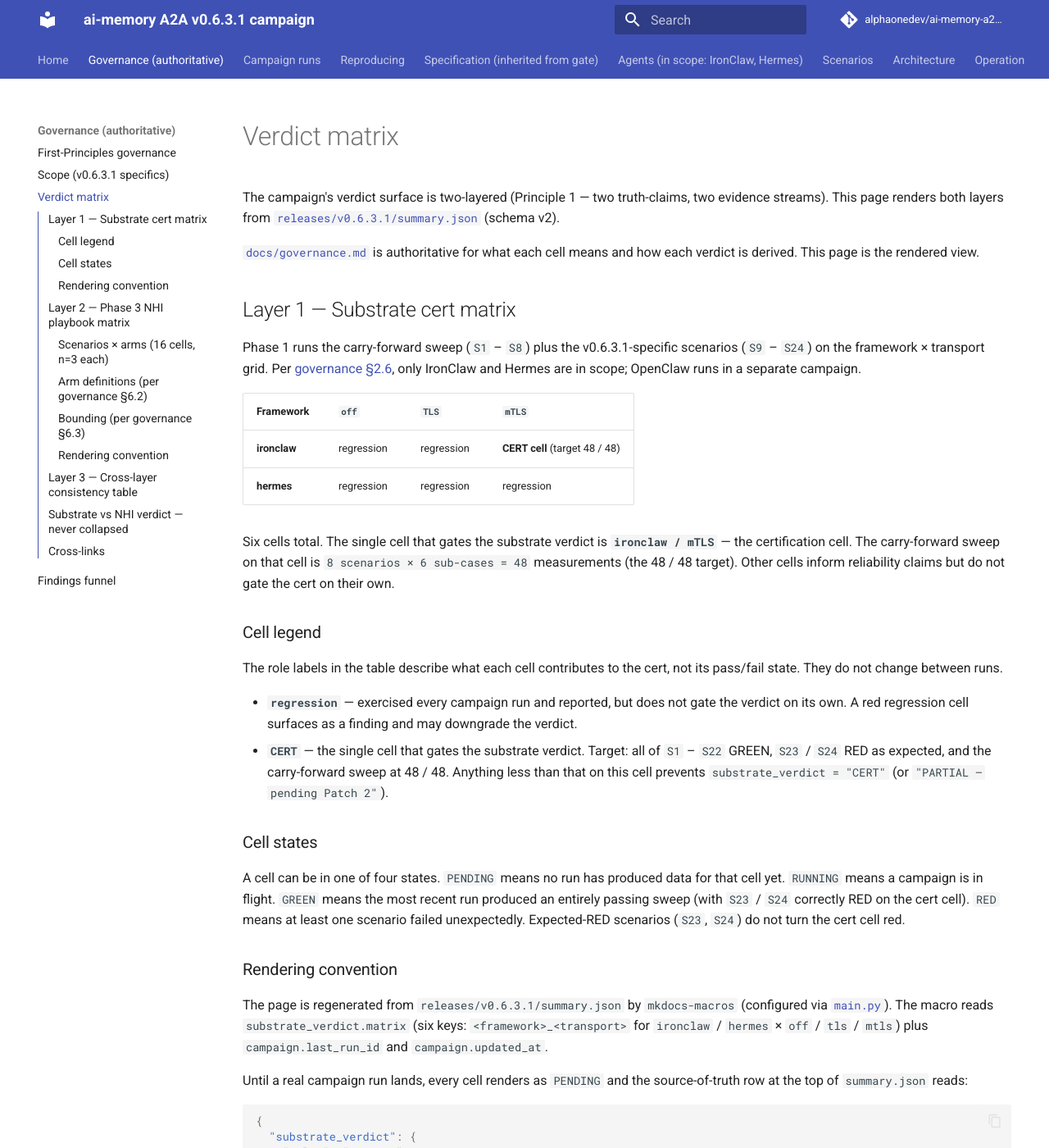
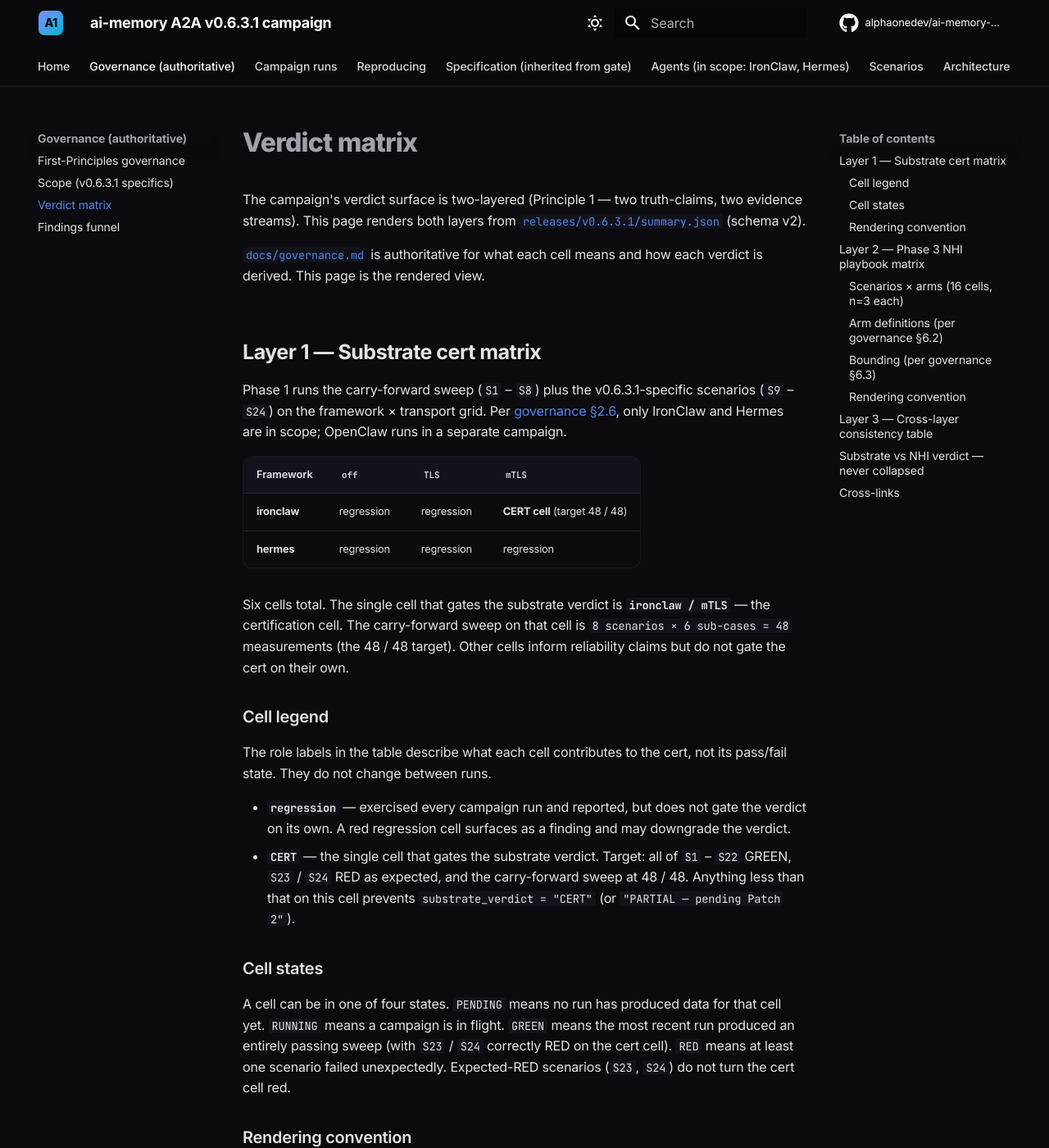
Before and after one commit to alphaonedev/ai-memory-a2a-v0.6.3.1, an MkDocs documentation site: the page built from docs/matrix.md, in a window 1280 px wide and 1400 px high. Shown: the whole window at 82% size. Built offline with MkDocs 1.6.1 and Material for MkDocs 9.7.7, drawn with Linux system fonts in a browser that asks for light colours; comment, search, counter and statistics services are not loaded; some of the changed text lies outside the part shown.

Commit message:
feat(pages): AlphaOne LLC theme overlay + dark-default + Inter typography
Aligns the campaign repo's GitHub Pages with the parent-org website
(alphaone-website). Pulls the design tokens directly from
alphaone-website/style.css and applies them as a Material overlay so
the rendered Pages site reads as a sibling of alpha-one.mobi rather
than as stock Material indigo.

Tokens (from alphaone-website):
  --primary    #6366f1 (indigo-500)
  --accent     #06b6d4 (cyan-500)
  --bg         #0a0a0f (near-black)
  --bg-card    #12121a
  --text       #e4e4e7
  Inter (300-800) for body, JetBrains Mono for code

Files:
  docs/stylesheets/alphaone.css  — 180-line overlay (palette, typography,
                                   header, buttons, code blocks, hero)
  docs/assets/a1-mark.svg        — A1 monogram favicon + nav logo
                                   (gradient bg matching the website)
  mkdocs.yml                     — slate=default-dark; logo + favicon
                                   wired; extra_css points at the overlay;
                                   nav.tabs.sticky + navigation.footer +
                                   tooltips for the polish; pymdownx
                                   feature pack expanded.

Local 'mkdocs build' passes (warnings only on inherited gate docs whose
relative links predate this refactor — separate cleanup task).

Also flips the Pages source from build_type=legacy (branch=main, path=
/docs) to build_type=workflow so pages.yml's mkdocs build is what
actually serves https://alphaonedev.github.io/ai-memory-a2a-v0.6.3.1/.
The legacy mode was the root cause of the /runs/ 404 the user reported
(legacy renders docs/ flat as Jekyll; runs/ wasn't in docs/).

Co-Authored-By: Claude Opus 4.7 (1M context) <noreply@anthropic.com>

```diff
--- /dev/null
+++ b/docs/stylesheets/alphaone.css
@@ -0,0 +1,234 @@
+/* AlphaOne LLC theme overlay for mkdocs-material.
+ * Pulled from alphaone-website's design system. Goal: parent-org
+ * visual continuity (dark surface, indigo→cyan gradient accent,
+ * Inter typography) without breaking Material's interaction model.
+ */
+
+@import url("https://fonts.googleapis.com/css2?family=Inter:wght@300;400;500;600;700;800&family=JetBrains+Mono:wght@400;500;600&display=swap");
+
+:root {
+  --a1-primary:        #6366f1;
+  --a1-primary-light:  #818cf8;
+  --a1-primary-dark:   #4f46e5;
+  --a1-accent:         #06b6d4;
+  --a1-bg:             #0a0a0f;
+  --a1-bg-card:        #12121a;
+  --a1-surface:        #16161f;
+  --a1-border:         rgba(255, 255, 255, 0.06);
+  --a1-border-hover:   rgba(255, 255, 255, 0.12);
+  --a1-text:           #e4e4e7;
+  --a1-text-muted:     #a1a1aa;
+  --a1-text-dim:       #71717a;
+  --a1-radius:         12px;
+  --a1-radius-lg:      20px;
+}
+
+/* ---- Palette overrides (slate=default-dark) -------------------------- */
+
+[data-md-color-scheme="slate"] {
+  --md-default-bg-color:        var(--a1-bg);
+  --md-default-bg-color--light: var(--a1-bg-card);
+  --md-default-bg-color--lighter: var(--a1-surface);
+  --md-default-fg-color:        var(--a1-text);
+  --md-default-fg-color--light: var(--a1-text-muted);
+  --md-default-fg-color--lighter: var(--a1-text-dim);
+  --md-primary-fg-color:        var(--a1-primary);
+  --md-primary-fg-color--light: var(--a1-primary-light);
+  --md-primary-fg-color--dark:  var(--a1-primary-dark);
+  --md-accent-fg-color:         var(--a1-accent);
+  --md-typeset-a-color:         var(--a1-primary-light);
+  --md-code-bg-color:           var(--a1-bg-card);
+  --md-code-fg-color:           var(--a1-text);
+}
+
+/* Light mode follows Material defaults but pins the accent to AlphaOne's
+   so the gradient text + brand chips read consistently. */
+[data-md-color-scheme="default"] {
+  --md-primary-fg-color:        var(--a1-primary);
+  --md-accent-fg-color:         var(--a1-accent);
+}
+
+/* ---- Typography ----------------------------------------------------- */
+
+body, .md-typeset {
+  font-family: "Inter", -apple-system, BlinkMacSystemFont, "Segoe UI", system-ui, sans-serif;
+  font-feature-settings: "ss01", "cv11";
+  letter-spacing: -0.01em;
+}
+
+.md-typeset code, .md-typeset pre, .md-typeset kbd {
+  font-family: "JetBrains Mono", ui-monospace, "SF Mono", Menlo, Consolas, monospace;
+}
+
+/* AlphaOne uses heavier, tighter headings */
+.md-typeset h1 {
+  font-weight: 800;
+  letter-spacing: -0.025em;
+  line-height: 1.1;
+}
+.md-typeset h2 {
+  font-weight: 700;
+  letter-spacing: -0.02em;
+  margin-top: 2.5em;
+}
+.md-typeset h3 { font-weight: 600; letter-spacing: -0.015em; }
+
+/* ---- Hero gradient — applied to h1 first-of-type on landing pages --- */
+
+.md-typeset h1 .gradient-text,
+.md-content h1.gradient-text {
+  background: linear-gradient(135deg, var(--a1-primary-light), var(--a1-accent));
+  -webkit-background-clip: text;
+  background-clip: text;
+  color: transparent;
+}
+
+/* Auto-gradient: just the first highlighted span on landing pages.
+   Mark with `<span class="grad">…</span>` in markdown when desired. */
+.md-typeset .grad {
+  background: linear-gradient(135deg, var(--a1-primary-light), var(--a1-accent));
+  -webkit-background-clip: text;
+  background-clip: text;
+  color: transparent;
+  font-weight: 800;
+}
+
+/* ---- Header / nav ---------------------------------------------------- */
+
+.md-header {
+  background: rgba(10, 10, 15, 0.85);
+  backdrop-filter: saturate(180%) blur(14px);
+  -webkit-backdrop-filter: saturate(180%) blur(14px);
+  border-bottom: 1px solid var(--a1-border);
+  box-shadow: none;
+}
+
+.md-tabs {
+  background: transparent;
+  border-bottom: 1px solid var(--a1-border);
+}
+
+.md-tabs__link {
+  font-weight: 500;
+  opacity: 0.85;
+  letter-spacing: -0.005em;
+}
+.md-tabs__link--active,
+.md-tabs__link:hover {
+  opacity: 1;
+}
+
+.md-header__title {
+  font-weight: 700;
+  letter-spacing: -0.015em;
+}
+
+/* Make the AlphaOne "A1" monogram chip look like the website nav logo. */
+.md-header__button.md-logo img,
+.md-header__button.md-logo svg {
+  height: 1.6rem;
+  width: auto;
+}
+
+/* ---- Buttons / chips / admonitions ---------------------------------- */
+
+.md-typeset .md-button,
+.md-typeset .md-button--primary {
+  border-radius: var(--a1-radius);
+  font-weight: 600;
+  letter-spacing: -0.01em;
+  transition: transform 0.2s cubic-bezier(0.4, 0, 0.2, 1), box-shadow 0.2s;
+}
+.md-typeset .md-button--primary {
+  background: linear-gradient(135deg, var(--a1-primary), var(--a1-primary-dark));
+  border: 0;
+  color: var(--a1-text);
+}
+.md-typeset .md-button--primary:hover {
+  transform: translateY(-1px);
+  box-shadow: 0 8px 24px rgba(99, 102, 241, 0.35);
+}
+
+/* Admonition + table accents */
+.md-typeset .admonition,
+.md-typeset details {
+  border-radius: var(--a1-radius);
+  border-left-width: 0.25rem;
+}
+
+.md-typeset table:not([class]) {
+  border-radius: var(--a1-radius);
+  overflow: hidden;
+  border: 1px solid var(--a1-border);
+}
+.md-typeset table:not([class]) th {
+  background: var(--a1-bg-card);
+  font-weight: 600;
+  letter-spacing: -0.005em;
+}
+
+/* Verdict badges — used on docs/runs/index.md */
+.md-typeset td:has(> :is(✅, ❌)),
+.md-typeset td.verdict-pass {
+  font-weight: 600;
+}
+
+/* ---- Code blocks: subtle gradient on the top border ----------------- */
+
+.md-typeset pre > code {
+  border-radius: var(--a1-radius);
+  border: 1px solid var(--a1-border);
+}
+.md-typeset .highlight {
+  border-radius: var(--a1-radius);
+}
+
+/* ---- Footer --------------------------------------------------------- */
+
+.md-footer-meta {
+  background: var(--a1-bg);
+  border-top: 1px solid var(--a1-border);
+}
+
+/* ---- Search input rounded to match the brand --------------------- */
+
+.md-search__input {
+  border-radius: var(--a1-radius);
+}
+
+/* ---- Subtle hero treatment on the landing page index ---------------- */
+
+.md-typeset .a1-hero {
+  position: relative;
+  padding: 3.5rem 0 2rem;
+  margin-bottom: 1rem;
+  border-bottom: 1px solid var(--a1-border);
+}
+.md-typeset .a1-hero::before {
+  content: "";
+  position: absolute;
+  inset: -10% -10% auto -10%;
+  height: 70%;
+  z-index: -1;
+  background:
+    radial-gradient(60% 50% at 30% 0%, rgba(99, 102, 241, 0.18), transparent 60%),
+    radial-gradient(50% 40% at 80% 10%, rgba(6, 182, 212, 0.12), transparent 60%);
+  pointer-events: none;
+}
+.md-typeset .a1-hero-eyebrow {
+  display: inline-block;
+  padding: 0.25rem 0.75rem;
+  border: 1px solid var(--a1-border);
+  border-radius: 999px;
+  font-size: 0.75rem;
+  font-weight: 600;
+  letter-spacing: 0.04em;
+  text-transform: uppercase;
+  color: var(--a1-text-muted);
+  margin-bottom: 1rem;
+}
+
+/* ---- Reduce motion preference --------------------------------------- */
+@media (prefers-reduced-motion: reduce) {
+  * { transition: none !important; animation: none !important; }
+}
--- a/mkdocs.yml
+++ b/mkdocs.yml
@@ -7,25 +7,58 @@ site_description: >-
 site_url: https://alphaonedev.github.io/ai-memory-a2a-v0.6.3.1/
 repo_url: https://github.com/alphaonedev/ai-memory-a2a-v0.6.3.1
 repo_name: alphaonedev/ai-memory-a2a-v0.6.3.1
-copyright: "Copyright &copy; 2026 AlphaOne LLC. Apache-2.0."
+copyright: >-
+  Copyright &copy; 2026 <a href="https://github.com/alphaonedev/alphaone-website" rel="noopener" style="color:inherit">AlphaOne LLC</a>. Apache-2.0.
 
 theme:
   name: material
+  logo: assets/a1-mark.svg
+  favicon: assets/a1-mark.svg
+  font:
+    text: Inter
+    code: JetBrains Mono
   features:
     - navigation.tabs
+    - navigation.tabs.sticky
     - navigation.instant
+    - navigation.instant.progress
     - navigation.sections
     - navigation.indexes
-    - toc.integrate
+    - navigation.top
+    - navigation.footer
+    - search.highlight
+    - search.share
+    - search.suggest
+    - toc.follow
     - content.code.copy
     - content.code.annotate
+    - content.tooltips
   palette:
+    # Default = slate (dark), matching alphaone-website's primary mode.
+    - scheme: slate
+      primary: indigo
+      accent: cyan
+      toggle:
+        icon: material/weather-sunny
+        name: Switch to light mode
     - scheme: default
       primary: indigo
-      accent: indigo
-    - scheme: slate
-      primary: indigo
-      accent: indigo
+      accent: cyan
+      toggle:
+        icon: material/weather-night
+        name: Switch to dark mode
+  icon:
+    repo: fontawesome/brands/github
+
+extra_css:
+  - stylesheets/alphaone.css
+
+extra:
+  social:
+    - icon: fontawesome/brands/github
+      link: https://github.com/alphaonedev
+      name: alphaonedev on GitHub
+  generator: false   # drop the "Made with Material for MkDocs" line
 
 nav:
   - Home: index.md
@@ -76,9 +109,23 @@ plugins:
 
 markdown_extensions:
   - admonition
-  - pymdownx.highlight
+  - attr_list
+  - md_in_html
+  - footnotes
+  - tables
+  - pymdownx.details
+  - pymdownx.highlight:
+      anchor_linenums: true
+      line_spans: __span
+      pygments_lang_class: true
+  - pymdownx.inlinehilite
+  - pymdownx.snippets
   - pymdownx.superfences
   - pymdownx.tabbed:
       alternate_style: true
+  - pymdownx.tilde
+  - pymdownx.tasklist:
+      custom_checkbox: true
   - toc:
       permalink: true
+      permalink_title: "Anchor link to this section"
```
Also changed, not shown: docs/assets/a1-mark.svg (added).
